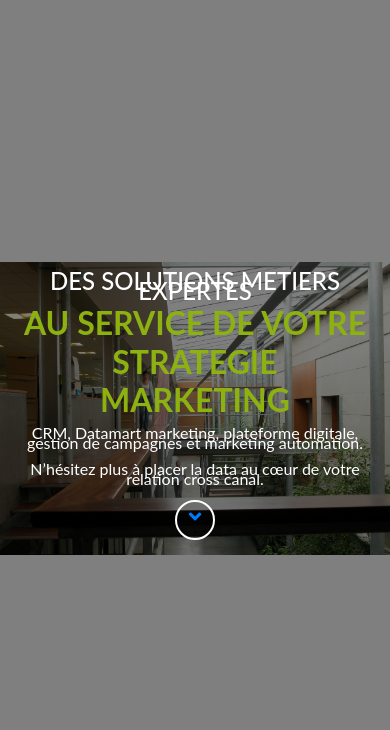
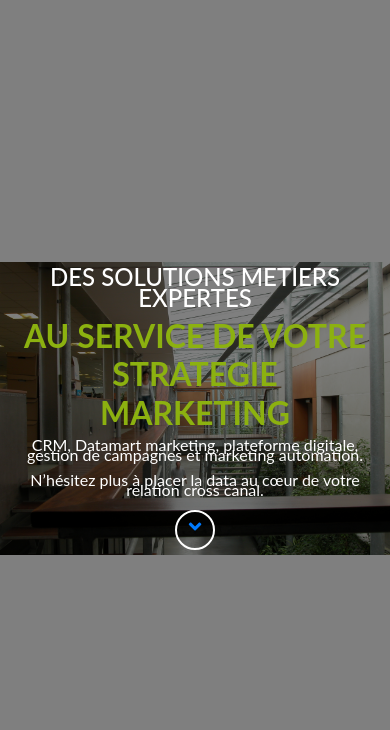
Before and after one commit to Antho0/EdiisProject, a plain HTML site: page index.html in a window 390 px wide. Shown: the part 114-844 px from the top of the page. Drawn offline with nearby package versions, Linux system fonts and the light colour scheme.

Commit message:
responsive home page

```diff
--- a/stylepage.css
+++ b/stylepage.css
@@ -141,12 +141,12 @@ width: 40px;
 .white{
   color: white;
   font-size:1em;
-  line-height:10px;
+  line-height:0.6;
 }
 .white2{
   color: white;
   font-size:1.5em;
-  line-height:10px;
+  line-height:0.9;
 }
 .green {
  color:#8cb110;
@@ -165,7 +165,7 @@ height:100vh;
 width: 100vw;
 text-align: center;
 display: table-cell;
-  vertical-align: middle;
+vertical-align: middle;
 }
 #lines{
   width: 60px;
```
